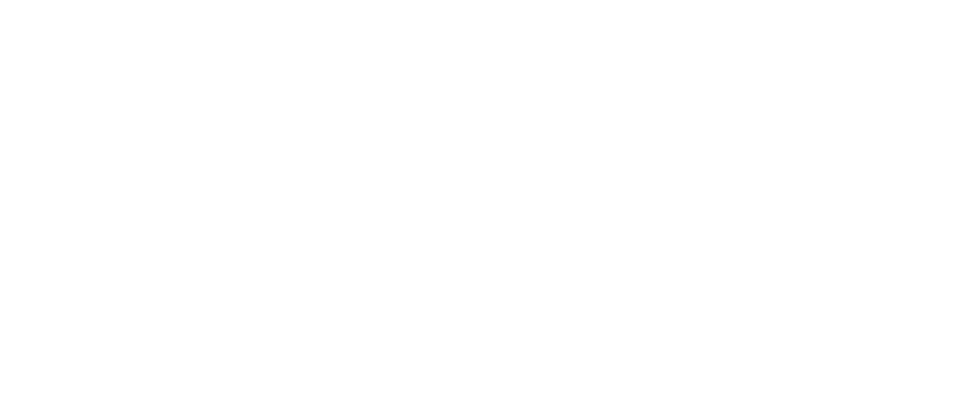
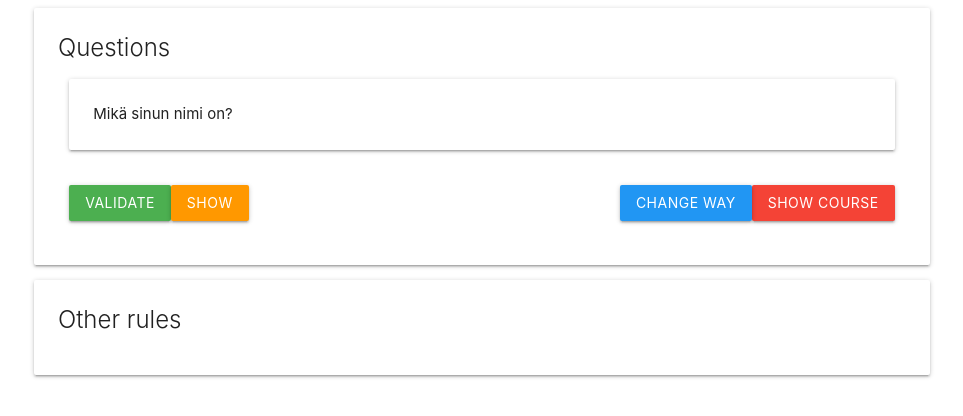
Before and after one commit to eliastre100/FinnishLearningTool, an Angular app: page /questions in a window 1280 px wide. Before the commit this address led to /. Shown: the top 416 px of the page, without its empty margins (158-1121 px from the left). Built offline with nearby package versions, Linux system fonts and the light colour scheme.

Commit message:
[+] Added page 5(6): questions

```diff
--- a/src/app/app-routing.module.ts
+++ b/src/app/app-routing.module.ts
@@ -8,6 +8,7 @@
 import { MaritalStatusComponent } from './marital-status/marital-status.component';
 import { HobbiesComponent } from './hobbies/hobbies.component';
 import { PersonsComponent } from './persons/persons.component';
+import {QuestionsComponent} from './questions/questions.component';
 
 const routes: Routes = [
   { path: '', component: IndexComponent},
@@ -17,7 +18,8 @@
   { path: 'head', component: HeadComponent },
   { path: 'marital-status', component: MaritalStatusComponent },
   { path: 'hobbies', component: HobbiesComponent },
-  { path: 'persons', component: PersonsComponent }
+  { path: 'persons', component: PersonsComponent },
+  { path: 'questions', component: QuestionsComponent }
 ];
 
 @NgModule({
--- a/src/app/app.module.ts
+++ b/src/app/app.module.ts
@@ -12,6 +12,7 @@
 import { MaritalStatusComponent } from './marital-status/marital-status.component';
 import { HobbiesComponent } from './hobbies/hobbies.component';
 import { PersonsComponent } from './persons/persons.component';
+import { QuestionsComponent } from './questions/questions.component';
 
 @NgModule({
   declarations: [
@@ -23,7 +24,8 @@
     HeadComponent,
     MaritalStatusComponent,
     HobbiesComponent,
-    PersonsComponent
+    PersonsComponent,
+    QuestionsComponent
   ],
   imports: [
     BrowserModule,
--- a/src/app/index/index.component.html
+++ b/src/app/index/index.component.html
@@ -2,17 +2,57 @@
   <div class="card">
     <div class="card-content">
       <div class="card-title">Index</div>
-      <p>Learn the finnish vocabulary by questioning yourself!</p>
-      <p>You will find for each resource learned a dedicated page. For each page, you can disable some question in order to learn them little by little or focus on the more difficult ones</p>
+      <div class="row">
+        <div class="col s12 m4">
+          <div class="card">
+            <div class="card-content">
+              <div class="card-title">Page 5(6)</div>
               <ul>
+                <li><a routerLink="/questions">Questions</a></li>
+              </ul>
+            </div>
+          </div>
+        </div>
+
+        <div class="col s12 m4">
+          <div class="card">
+            <div class="card-content">
+              <div class="card-title">Page 18</div>
+              <ul>
+                <li><a routerLink="/doing">What are you doing</a></li>
                 <li><a routerLink="/days">Days</a></li>
                 <li><a routerLink="/months">Months</a></li>
-        <li><a routerLink="/doing">What are you doing</a></li>
+              </ul>
+            </div>
+          </div>
+        </div>
+
+        <div class="col s12 m4">
+          <div class="card">
+            <div class="card-content">
+              <div class="card-title">Page 26</div>
+              <ul>
                 <li><a routerLink="/head">Head elements</a></li>
                 <li><a routerLink="/marital-status">Marital status</a></li>
+              </ul>
+            </div>
+          </div>
+        </div>
+
+        <div class="col s12 m4">
+          <div class="card">
+            <div class="card-content">
+              <div class="card-title">Page 27</div>
+              <ul>
                 <li><a routerLink="/hobbies">Hobbies</a></li>
                 <li><a routerLink="/persons">Persons</a></li>
               </ul>
             </div>
           </div>
         </div>
+      </div>
+      <ul>
+      </ul>
+    </div>
+  </div>
+</div>
--- /dev/null
+++ b/src/app/questions/questions.component.html
@@ -0,0 +1,94 @@
+<form #answerForm="ngForm">
+  <div class="container">
+    <div class="card">
+      <div class="card-content">
+        <div class="card-title">Questions</div>
+        <div class="row" *ngIf="question.instruction">
+          <div class="col s12">
+            <div class="card">
+              <div class="card-content">
+                <div class="card-title">Additional instruction:</div>
+                {{ question.instruction }}
+              </div>
+            </div>
+          </div>
+        </div>
+        <div class="row" *ngIf="show">
+          <div class="col s12">
+            <div class="card orange">
+              <div class="card-content">
+                <div class="row">
+                  <div class="col s12 m10">
+                    {{ question.answer }}
+                  </div>
+                </div>
+              </div>
+            </div>
+          </div>
+        </div>
+        <div class="row">
+          <div class="col s12 m12">
+            <div class="card">
+              <div class="card-content">
+                {{ question.origin }}
+              </div>
+            </div>
+          </div>
+        </div>
+        <div class="row">
+          <div class="col s12">
+            <button class="btn green" (click)="show = true">Validate</button>
+            <button class="btn orange" *ngIf="!show" (click)="show = true">Show</button>
+            <button class="btn red" *ngIf="show" (click)="selectQuestion()">Next</button>
+            <button class="btn red right" (click)="course = !course" *ngIf="!course">Show course</button>
+            <button class="btn blue right" (click)="reverse(); selectQuestion()">Change way</button>
+          </div>
+        </div>
+      </div>
+    </div>
+
+    <div class="card" *ngIf="course">
+      <div class="card-content">
+        <div class="card-title">Course</div>
+        <table>
+          <thead>
+          <tr>
+            <th>Question</th>
+            <th>Answer</th>
+            <th>Active</th>
+          </tr>
+          </thead>
+          <tbody>
+          <tr *ngFor="let question of questions">
+            <td>{{ question.origin }}</td>
+            <td>{{ question.answer }}</td>
+            <td class="switch">
+              <label>
+                Off
+                <input type="checkbox" name="{{ question.origin }}" [(ngModel)]="question.enabled">
+                <span class="lever"></span>
+                On
+              </label>
+            </td>
+          </tr>
+          </tbody>
+        </table>
+
+        <div class="row"></div>
+        <div class="row">
+          <div class="col s12">
+            <button class="btn green" (click)="course = !course">Hide</button>
+          </div>
+        </div>
+      </div>
+    </div>
+
+    <div class="card">
+      <div class="card-content">
+        <div class="card-title">Other rules</div>
+        <ul>
+        </ul>
+      </div>
+    </div>
+  </div>
+</form>
--- /dev/null
+++ b/src/app/questions/questions.component.ts
@@ -0,0 +1,60 @@
+import { Component, OnInit } from '@angular/core';
+
+declare var M: any;
+interface QuestionType { origin: string; answer: string; instruction: string | null; enabled: boolean; }
+
+@Component({
+  selector: 'app-questions',
+  templateUrl: './questions.component.html',
+  styleUrls: ['./questions.component.sass']
+})
+export class QuestionsComponent implements OnInit {
+  private questions: QuestionType[] = [
+    { origin: 'Mikä sinun nimi on?', answer: '(Minun nimi on) [Name]', instruction: null, enabled: true },
+    { origin: 'Mikä sinun etunimi on?', answer: 'Minun etunimi on [First name]', instruction: null, enabled: true },
+    { origin: 'Mikä sinun sukunimi on?', answer: 'Minun sukunimi on [Last Name]', instruction: null, enabled: true },
+    { origin: 'Mistä maasta sinä olet kotoisin?', answer: 'Minä olen kotoisin [Country (ending sta)]', instruction: null, enabled: true },
+    { origin: 'Onko sinulla auto?', answer: 'Joo/Ei', instruction: null, enabled: true },
+    { origin: 'Kuinka monta autoa sinulla on?', answer: 'Minulla on yksi auto/Ei yhtään', instruction: null, enabled: true },
+    { origin: 'Puhutko sinä englantia?', answer: 'Joo, tosi hyvin', instruction: null, enabled: true },
+    { origin: 'Entä ranskaa tai saksaa?', answer: 'Minä puhun vähän ranskaa ja saksaa minä en puhu yhtään.', instruction: null, enabled: true },
+    { origin: 'Pidatkö sinä musiikista?', answer: 'Joo, tosi paljon/En', instruction: null, enabled: true },
+    { origin: 'Mistä musiikista sinä pidät?', answer: '(Minä pidän) kaikesta musiikista {all music} - klassisesta {classical} - hiphopista {hiphop} - hevistä {heavy metal}', instruction: null, enabled: true },
+    { origin: 'Pidätko sinä oopperasta?', answer: 'En, minä inhoan oopperaa!', instruction: null, enabled: true },
+    { origin: 'Missä sinä olet töissä', answer: 'Minä en ole töissä. Minä opiskelen / (Minä olen töissa) siivousfirmassa', instruction: null, enabled: true },
+  ];
+  public question = null;
+  public course = false;
+  public show = false;
+  public answer = '';
+
+  constructor() {}
+
+  ngOnInit() {
+    this.selectQuestion();
+  }
+
+  selectQuestion() {
+    this.show = false;
+    let q = null;
+    const enabledQuestions = this.questions.filter((element) => element.enabled);
+    if (enabledQuestions.length < 1) {
+      alert('No question enabled. Please enable more question to use the quizz feature');
+      return;
+    }
+    do {
+      q = enabledQuestions[Math.floor(Math.random() * 10000) % enabledQuestions.length];
+    } while (q === this.question && enabledQuestions.length > 1);
+    this.question = q;
+  }
+
+  reverse() {
+    const qs = this.questions.map((question) => ({
+      origin: question.answer,
+      answer: question.origin,
+      instruction: question.instruction,
+      enabled: question.enabled
+    }));
+    this.questions = qs;
+  }
+}
```
Also changed, not shown: src/app/questions/questions.component.sass (added), 2 other files (tests, documents, lock files or other folders). Lines whose indentation alone changed are shown as unchanged.
